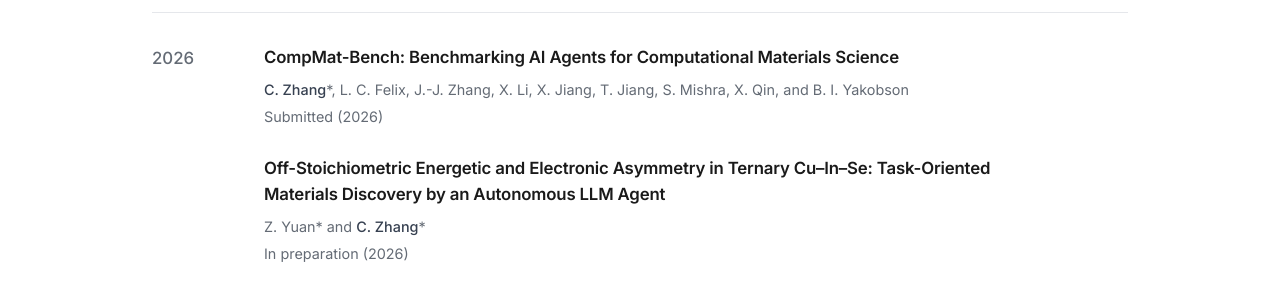
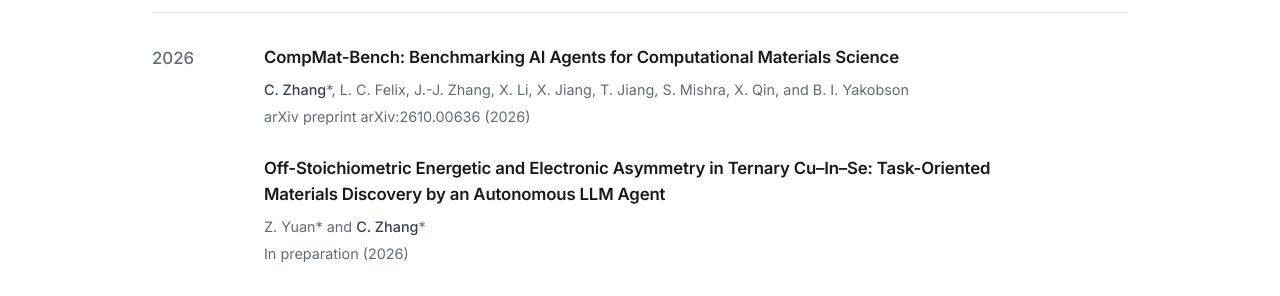
Before and after one commit to cz2014/cz2014.github.io, a Jekyll site: the page built from publications.html, in a window 1280 px wide and 900 px high. Shown: the part 337-633 px from the top of the window. Built offline with Jekyll 4.4.1, drawn with Linux system fonts in a browser that asks for light colours.

Commit message:
Link CompMat-Bench to arXiv 2610.00636 and refresh the CV PDF
Co-Authored-By: Claude Fable 5.1 <noreply@anthropic.com>

```diff
--- a/_data/publications.yml
+++ b/_data/publications.yml
@@ -1,12 +1,12 @@
 - number: 19
   authors: '<u>C. Zhang</u>*, L. C. Felix, J.-J. Zhang, X. Li, X. Jiang, T. Jiang, S. Mishra, X. Qin, and B. I. Yakobson'
   title: "CompMat-Bench: Benchmarking AI Agents for Computational Materials Science"
-  journal: "Submitted"
+  journal: "arXiv preprint arXiv:2610.00636"
   volume: ""
   issue: ""
   pages: ""
   year: 2026
-  doi: "/compmat-bench.html"
+  doi: "https://doi.org/10.48550/arXiv.2610.00636"
 
 - number: 18
   authors: 'Z. Yuan* and <u>C. Zhang</u>*'
--- a/compmat-bench.html
+++ b/compmat-bench.html
@@ -12,6 +12,7 @@ affiliation: Department of Materials Science and NanoEngineering, Rice Universit
 author_note: "* Corresponding author."
 links:
 - label: Paper
+  url: https://arxiv.org/abs/2610.00636
 - label: Code and data
 - label: MatClaw
   url: https://github.com/cz2014/MatClaw
--- a/index.html
+++ b/index.html
@@ -57,6 +57,7 @@ description: Chenmu Zhang - building autonomous AI agents for computational mate
       </a>
     </figure>
     <div class="research-links">
+      <a href="https://arxiv.org/abs/2610.00636" target="_blank" rel="noopener" class="pill-link">Paper</a>
       <a href="{{ '/compmat-bench.html' | relative_url }}" class="pill-link">Project page</a>
     </div>
   </section>
```
Also changed, not shown: 1 other file.
